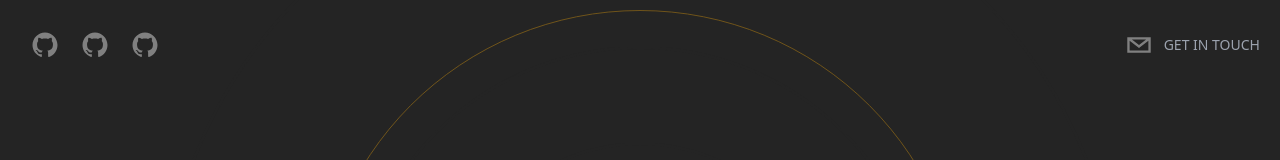
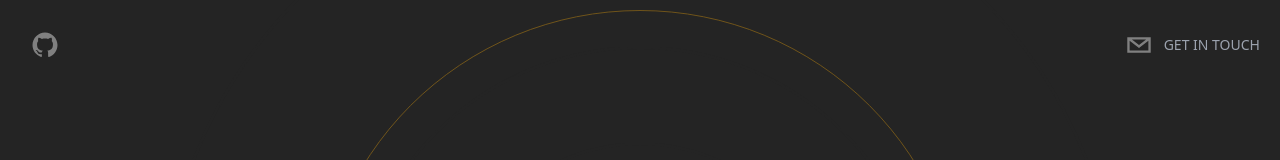
Before and after one commit to dzhuang725/portfolio-23, a Next.js app: page / in a window 1280 px wide. Shown: the top 160 px of the page. Built offline with nearby package versions, Linux system fonts and the light colour scheme.

Commit message:
Edited Header bar
- removed unused icons

```diff
--- a/components/Header.tsx
+++ b/components/Header.tsx
@@ -25,16 +25,6 @@ function header({}: Props) {
         className="flex flex-row items-center"
       >
         {/* Social Icons */}
-        <SocialIcon
-          url="https://github.com/dzhuang725"
-          fgColor="gray"
-          bgColor="transparent"
-        />
-        <SocialIcon
-          url="https://github.com/dzhuang725"
-          fgColor="gray"
-          bgColor="transparent"
-        />
         <SocialIcon
           url="https://github.com/dzhuang725"
           fgColor="gray"
```
